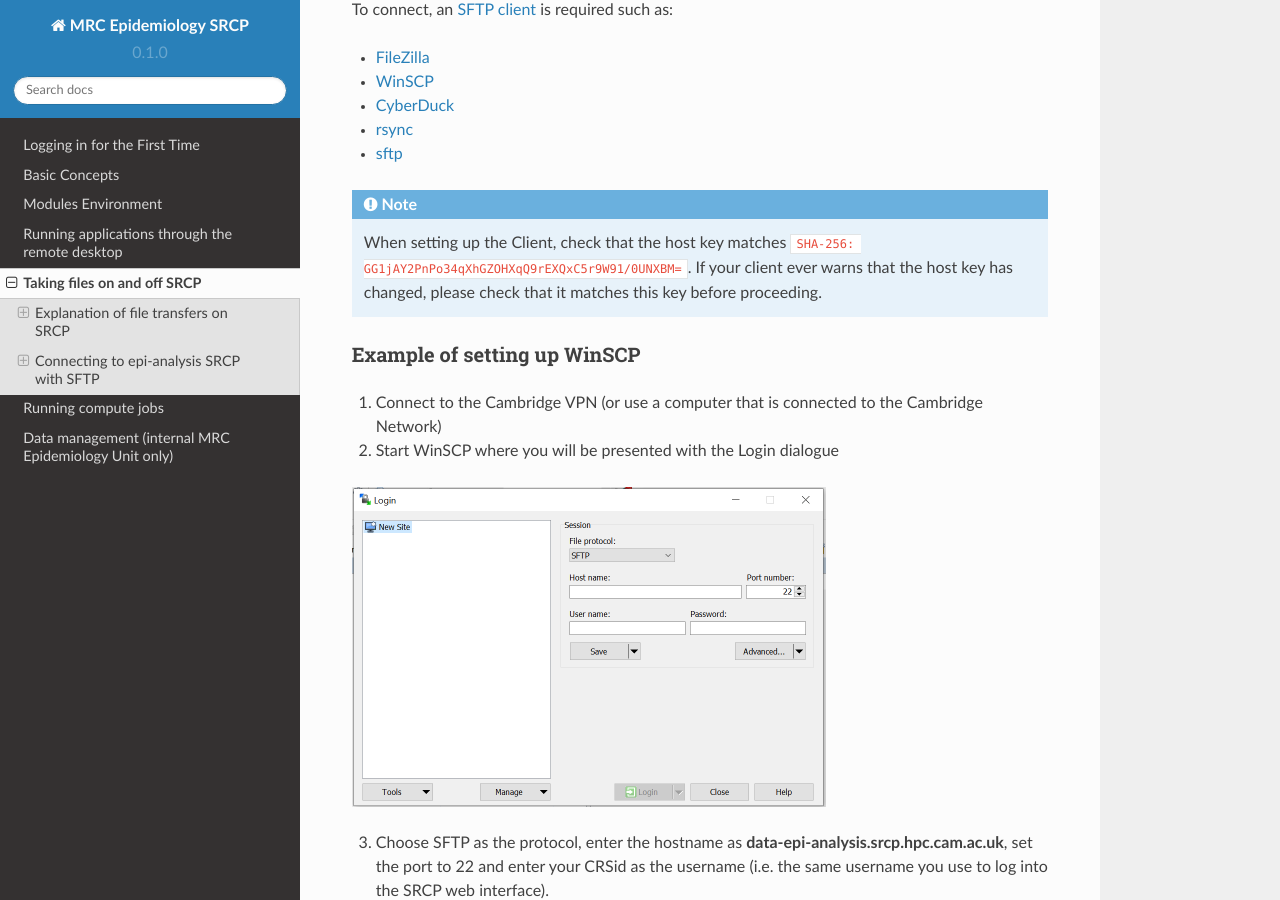
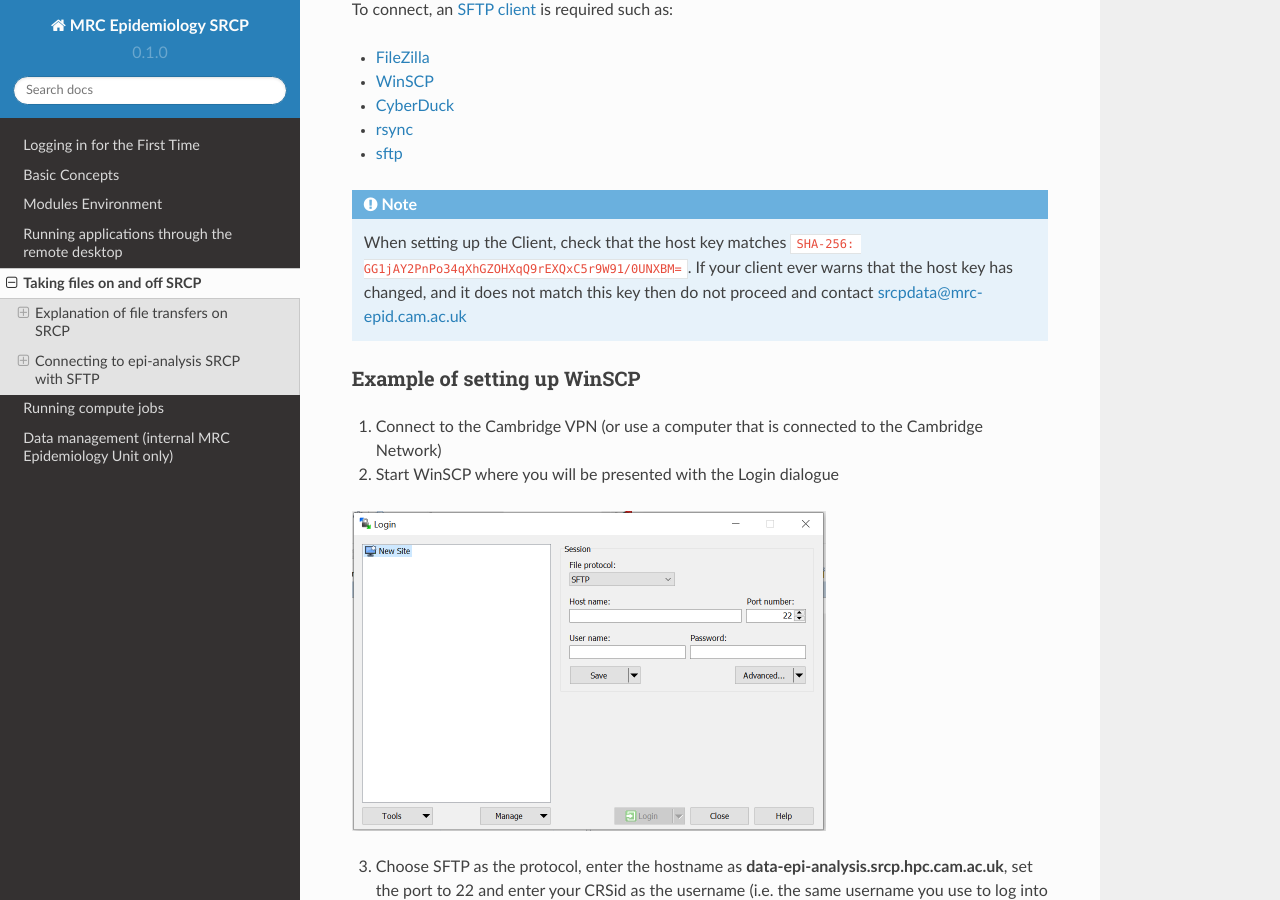
Before and after one commit to epi-analysis/SRCP_docs, a Sphinx documentation site: the page built from docs/source/04-Taking-files-on-and-off-SRCP.rst, in a window 1280 px wide and 900 px high, scrolled down 2012 px. Built offline with Sphinx 7.4.7 and the Read the Docs theme 2.0.0, drawn with Linux system fonts in a browser that asks for light colours.

Commit message:
Update 04-Taking-files-on-and-off-SRCP.rst

```diff
--- a/docs/source/04-Taking-files-on-and-off-SRCP.rst
+++ b/docs/source/04-Taking-files-on-and-off-SRCP.rst
@@ -60,7 +60,7 @@
 -  `sftp <https://linux.die.net/man/1/sftp>`__
 
 .. note::
-   When setting up the Client, check that the host key matches ``SHA-256:  GG1jAY2PnPo34qXhGZOHXqQ9rEXQxC5r9W91/0UNXBM=``. If your client ever warns that the host key has changed, please check that it matches this key before proceeding.
+   When setting up the Client, check that the host key matches ``SHA-256:  GG1jAY2PnPo34qXhGZOHXqQ9rEXQxC5r9W91/0UNXBM=``. If your client ever warns that the host key has changed, and it does not match this key then do not proceed and contact srcpdata@mrc-epid.cam.ac.uk
 
 Example of setting up WinSCP
 ~~~~~~~~~~~~~~~~~~~~~~~~~~~~
```
